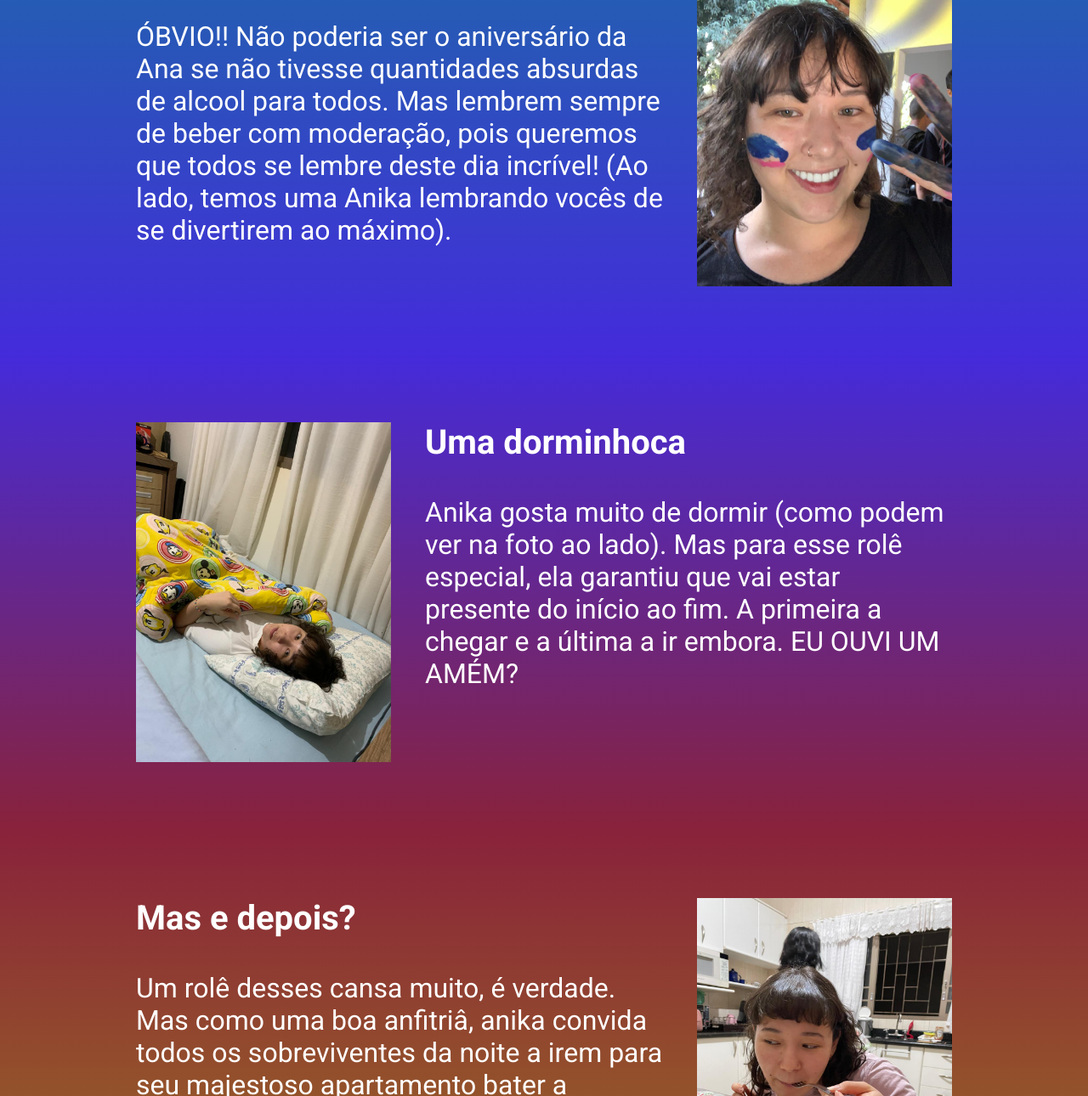
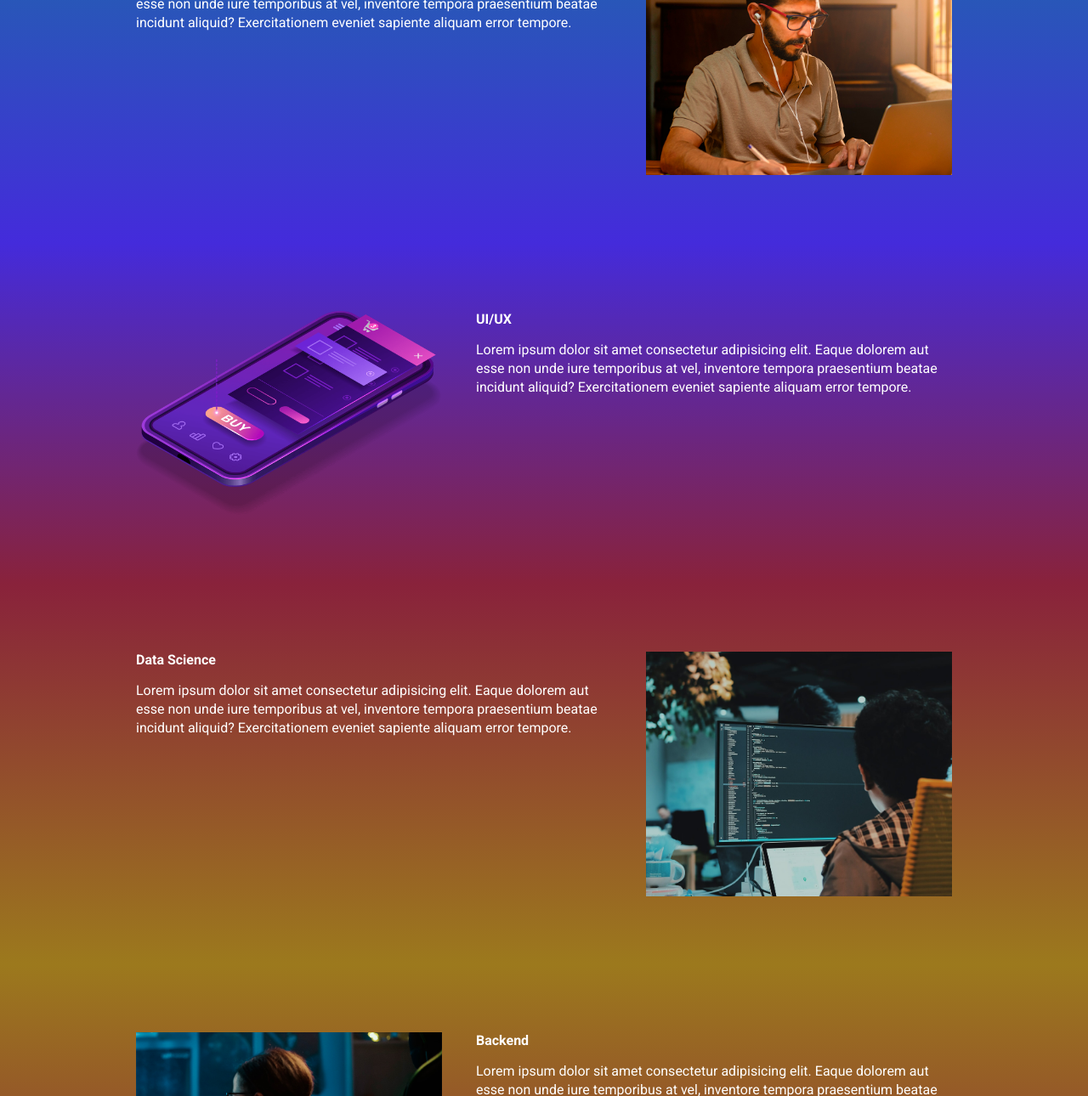
Before and after one commit to gabrielsilva3107/parcel, a website built with Parcel: page src/index.html in a window 1280 px wide. Shown: the part 704-1994 px from the top of the page at 85% size. Built offline with nearby package versions, Linux system fonts and the light colour scheme.

Commit message:
Revert "Criando teste do aniversário"
This reverts commit 54a8d2604087212d9aac509fca3de67b73ce81be.

```diff
--- a/src/index.html
+++ b/src/index.html
@@ -14,27 +14,27 @@
 <body>
     <header class="hero">
         <div class="container">
-            <img class="hero__logo" src="./images/FESTA LOGO.png" alt="EBAC">
+            <img class="hero__logo" src="./images/ebac_logo.svg" alt="EBAC">
             <P class="hero__text">
-                O ANIVERSÁRIO DA MULHER MAIS INCRÍVEL DESSE UDÃO COMEÇA EM <span id="contador"></span>
+                O maior evento de tecnologia do Brasil começa em <span id="contador"></span>
             </P>
             <div class="infos-bar">
                 <ul class="infos-bar__infos">
                     <li class="infos-bar__infos__item">
                         <b>Localização</b>
-                        Flex Bar - Uberlândia
+                        Allianz Parque - Barra Funda - São Paulo
                     </li>
                     <li class="infos-bar__infos__item">
                         <b>Preço</b>
-                        R$ 40,00 (Open Bar)
+                        A partir de R$ 120,00
                     </li>
                     <li class="infos-bar__infos__item">
                         <b>Quando</b>
-                        07/09/2024 às 19:00
+                        12/12/2024 às 19:00
                     </li>
                 </ul>
                 <a href="#" class="button button--primary">
-                    VAI FICAR DE FORA? ENTÃO CLICA AQUI
+                    Garanta sua vaga
                 </a>
             </div>
         </div>
@@ -43,53 +43,60 @@
     <section class="event event--frontend">
         <div class="container" data-aos="fade-right">
             <div class="event__details">
-                <h2 class="event__details__title">Var ter bebida?</h2>
+                <h2 class="event__details__title">Front-End</h2>
                 <p class="event__details__description">
-                    ÓBVIO!! Não poderia ser o aniversário da Ana se não tivesse quantidades absurdas de alcool para todos.
-                    Mas lembrem sempre de beber com moderação, pois queremos que todos se lembre deste dia incrível!
-                    (Ao lado, temos uma Anika lembrando vocês de se divertirem ao máximo).
+                    Lorem ipsum dolor sit amet consectetur adipisicing elit.
+                    Eaque dolorem aut esse non unde iure temporibus at vel,
+                    inventore tempora praesentium beatae incidunt aliquid?
+                    Exercitationem eveniet sapiente aliquam error tempore.
                 </p>
             </div>
-            <img class="event__image" src="./images/ANIKA (3).jpg" alt="Front-End">
+            <img class="event__image" src="./images/frontend.png" alt="Front-End">
         </div>
     </section>
 
     <section class="event event--ui-ux event--image-left">
         <div class="container" data-aos="fade-left">
             <div class="event__details">
-                <h2 class="event__details__title">Uma dorminhoca</h2>
+                <h2 class="event__details__title">UI/UX</h2>
                 <p class="event__details__description">
-                    Anika gosta muito de dormir (como podem ver na foto ao lado). Mas para esse rolê especial, ela garantiu
-                    que vai estar presente do início ao fim. A primeira a chegar e a última a ir embora. EU OUVI UM AMÉM?
+                    Lorem ipsum dolor sit amet consectetur adipisicing elit.
+                    Eaque dolorem aut esse non unde iure temporibus at vel,
+                    inventore tempora praesentium beatae incidunt aliquid?
+                    Exercitationem eveniet sapiente aliquam error tempore.
                 </p>
             </div>
-            <img class="event__image" src="./images/ANIKA (1).jpg" alt="UI-UX">
+            <img class="event__image" src="./images/ui-ux.png" alt="UI-UX">
         </div>
     </section>
 
     <section class="event event--data-science">
         <div class="container" data-aos="fade-right">
             <div class="event__details">
-                <h2 class="event__details__title">Mas e depois?</h2>
+                <h2 class="event__details__title">Data Science</h2>
                 <p class="event__details__description">
-                    Um rolê desses cansa muito, é verdade. Mas como uma boa anfitriâ, anika convida todos os sobreviventes da noite
-                    a irem para seu majestoso apartamento bater a famosa larica da madrugada. O cardápio? Apenas quem for vai saber hehehe.
+                    Lorem ipsum dolor sit amet consectetur adipisicing elit.
+                    Eaque dolorem aut esse non unde iure temporibus at vel,
+                    inventore tempora praesentium beatae incidunt aliquid?
+                    Exercitationem eveniet sapiente aliquam error tempore.
                 </p>
             </div>
-            <img class="event__image" src="./images/ANIKA (10).jpg" alt="Data Science">
+            <img class="event__image" src="./images/data.png" alt="Data Science">
         </div>
     </section>
 
     <section class="event event--backend event--image-left">
         <div class="container" data-aos="fade-left">
             <div class="event__details">
-                <h2 class="event__details__title">VAI FICAR DE FORA?</h2>
+                <h2 class="event__details__title">Backend</h2>
                 <p class="event__details__description">
-                    Olhem para essa carinha e me digam se vocês tem a CORAGEM de faltar nesse rolê. Prometemos músicas de altíssima qualidade,
-                    bebidas de procedência duvidosa (brinks) e papos filosóficos durante a madrugada. Acreditem em mim quando eu digo que ninguém vai querer perder
+                    Lorem ipsum dolor sit amet consectetur adipisicing elit.
+                    Eaque dolorem aut esse non unde iure temporibus at vel,
+                    inventore tempora praesentium beatae incidunt aliquid?
+                    Exercitationem eveniet sapiente aliquam error tempore.
                 </p>
             </div>
-            <img class="event__image" src="./images/ANIKA (8).jpg" alt="Backend">
+            <img class="event__image" src="./images/backend.png" alt="Backend">
         </div>
     </section>
 
--- a/src/styles/_event.scss
+++ b/src/styles/_event.scss
@@ -31,20 +31,19 @@
     }
 
     &__image {
-        max-width: 300px;
+        max-width: 360px;
     }
 
     &__details {
 
         &__title {
-            font-size: 40px;
-            font-weight: bolder;
-            margin-bottom: 40px;
+            font-size: 16px;
+            font-weight: bold;
+            margin-bottom: 16px;
         }
 
         &__description {
-            align-items: center;
-            font-size: 32px;
+            line-height: 22px;
         }
     }
 
--- a/src/styles/_hero.scss
+++ b/src/styles/_hero.scss
@@ -3,7 +3,7 @@
 .hero {
     padding-top: 64px;
     padding-bottom: 100px;
-    background-image: url(../images/desktop-wallpaper-party-background-club-party.jpg);
+    background-image: url(../images/fundo.png);
     background-repeat: no-repeat;
     background-size: cover;
     position: relative;
```
Also changed, not shown: src/images/ANIKA (1).jpg (deleted), src/images/ANIKA (10).jpg (deleted), src/images/ANIKA (11).jpg (deleted), src/images/ANIKA (12).jpg (deleted), src/images/ANIKA (13).jpg (deleted), src/images/ANIKA (14).jpg (deleted), src/images/ANIKA (15).jpg (deleted), src/images/ANIKA (2).jpg (deleted), src/images/ANIKA (3).jpg (deleted), src/images/ANIKA (4).jpg (deleted), src/images/ANIKA (5).jpg (deleted), src/images/ANIKA (6).jpg (deleted), src/images/ANIKA (7).jpg (deleted), src/images/ANIKA (8).jpg (deleted), 3 more files.
